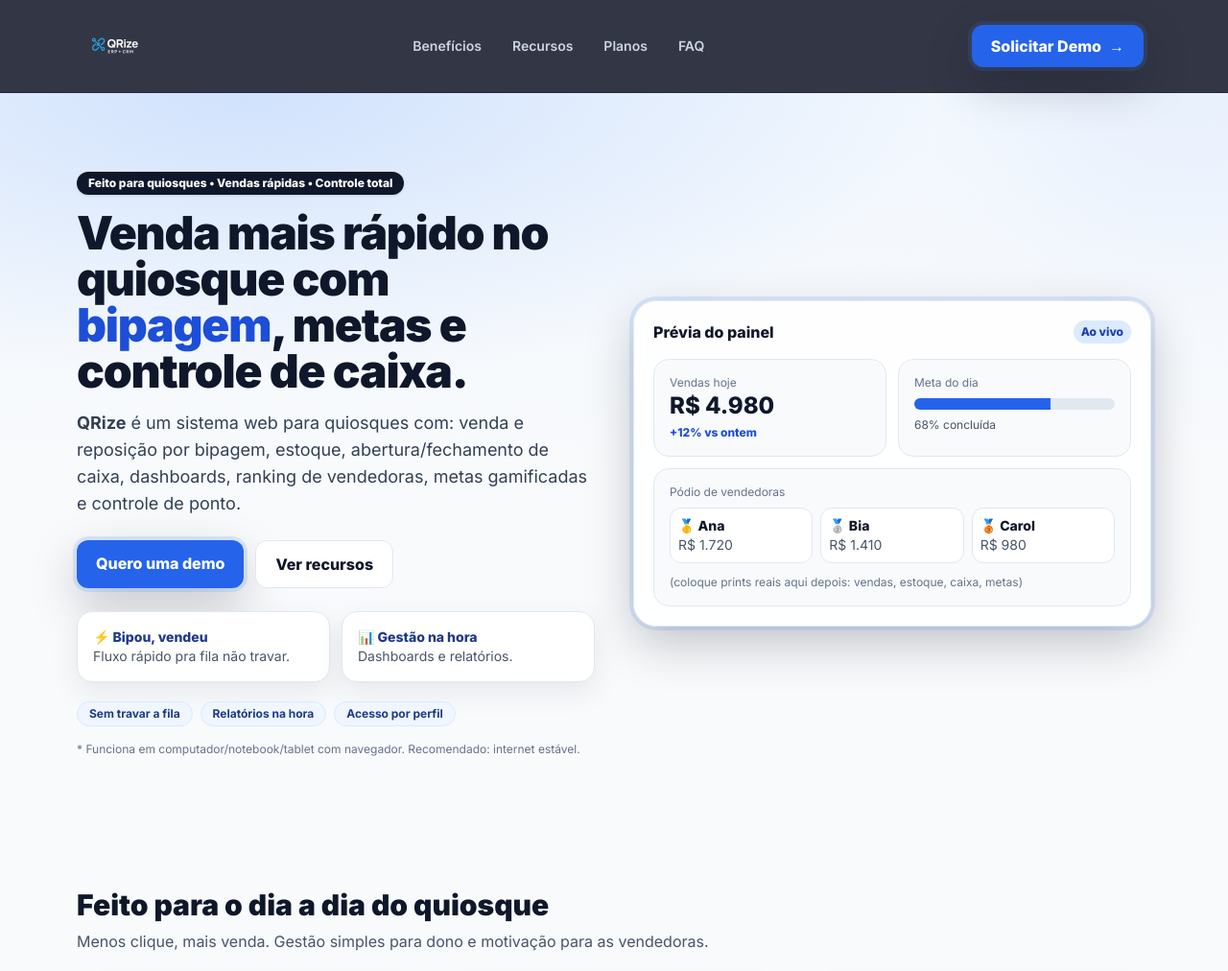
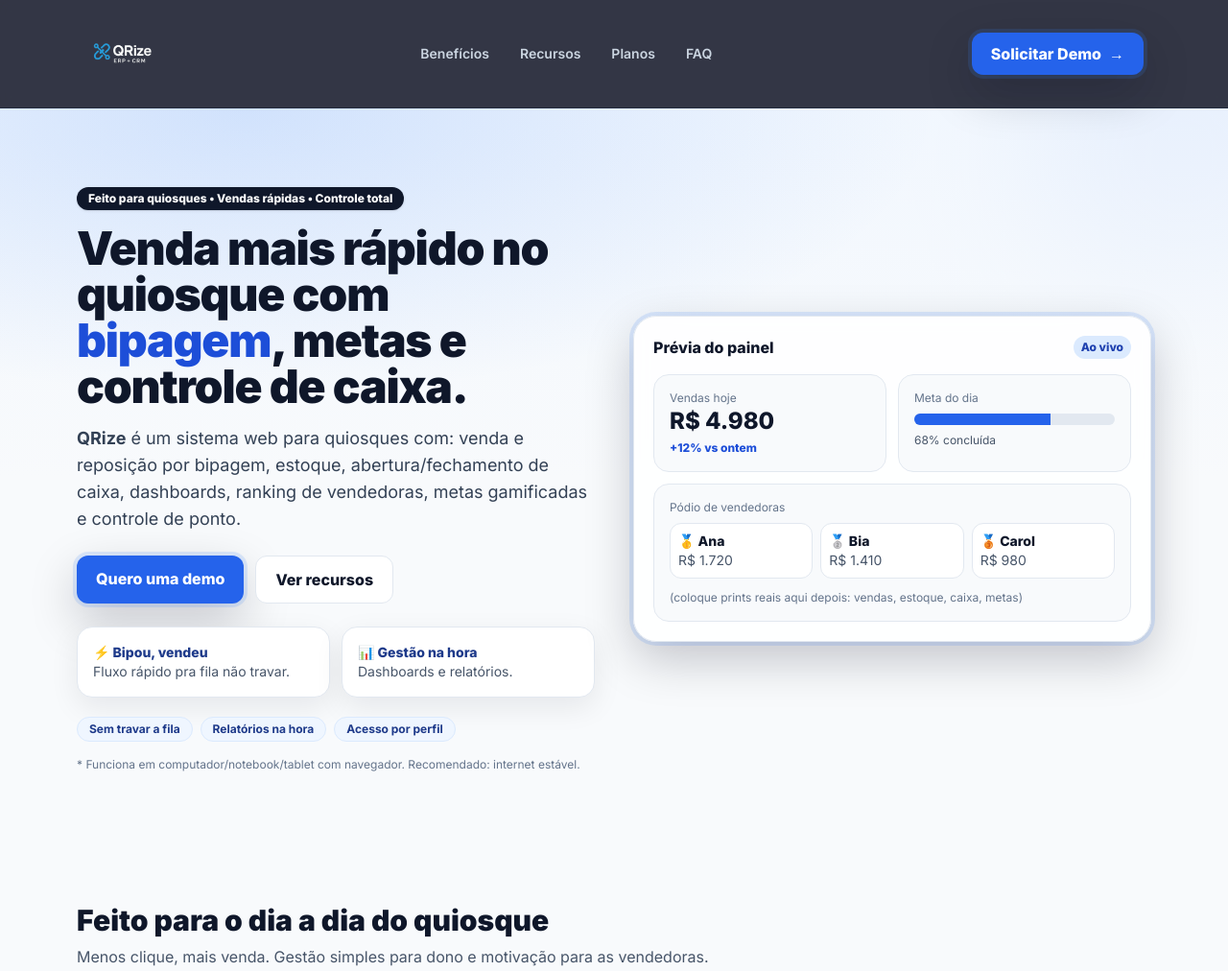
Before and after one commit to EduardoTCasagrande/erp, a plain HTML site: page index.html in a window 1280 px wide. Shown: the top 1012 px of the page at 96% size. Drawn offline with nearby package versions, Linux system fonts and the light colour scheme.

Commit message:
Update index.html

```diff
--- a/index.html
+++ b/index.html
@@ -89,7 +89,7 @@
 
       <!-- Logo -->
       <a href="#top" class="flex items-center gap-3">
-        <img src="qrize.png" alt="QRize ERP + CRM" class="h-20 md:h-16 w-auto object-contain" />
+        <img src="qrize.png" alt="QRize ERP + CRM" class="h-20 md:h-20 w-auto object-contain" />
       </a>
 
       <!-- Navegação (Desktop) -->
```
